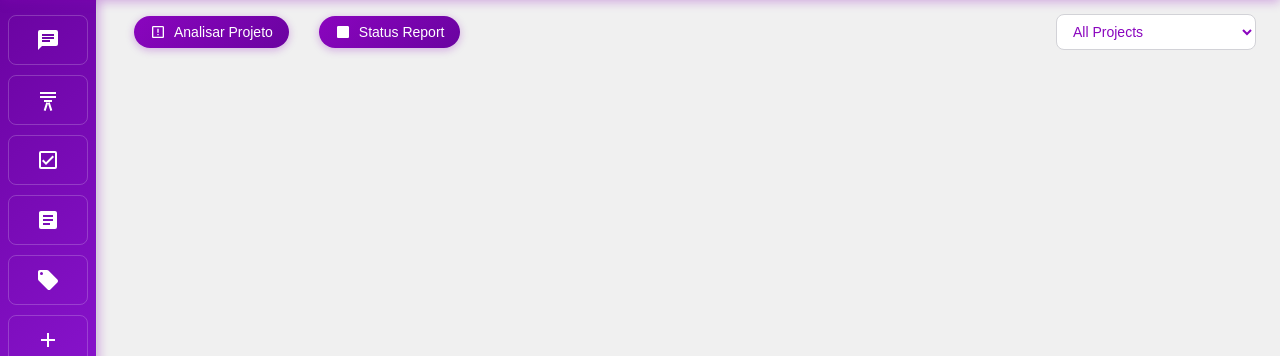
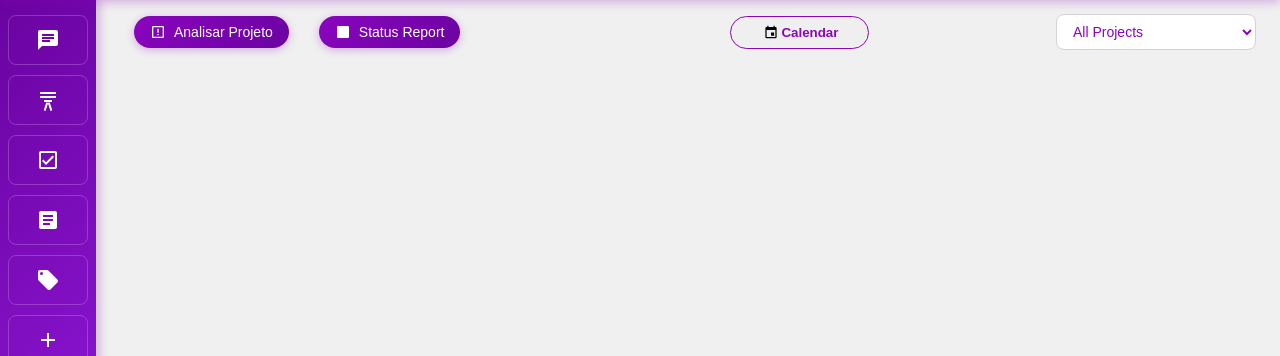
Before and after one commit to renatogritti/Deeply, a Python web app: template templates/kanban.html in a window 1280 px wide. Shown: the part 64-420 px from the top of the page. Run offline with Jinja, Linux system fonts and the light colour scheme; the template is opened without the code that fills it, so the values that code supplies are empty.

Commit message:
volta do calendario

```diff
--- a/templates/kanban.html
+++ b/templates/kanban.html
@@ -150,6 +150,12 @@
                     <path fill="currentColor" d="M19 3H5C3.89 3 3.89 3 5 3H19C20.11 3 21 3.89 21 5V19C21 20.11 20.11 21 19 21H5C3.89 21 3 20.11 3 19V5C3 3.89 3.89 3 5 3M19 19H5V5H19V19M11 7H13V13H11V7M11 15H13V17H11V15Z"/>
                 </svg>
                 Status Report
+            </button>
+            <button class="calendar-filter-button" onclick="window.location.href='/calendar'" style="border: 1px solid #8A05BE; padding: 8px 30px; display: flex; justify-content: center; align-items: center; border-radius: 30px; margin-left: 270px;">
+                <svg viewBox="0 0 24 24" width="20" height="15" style="fill: #8A05BE;">
+                    <path fill="currentColor" d="M19,19H5V8H19M16,1V3H8V1H6V3H5C3.89,3 3,3.89 3,5V19A2,2 0 0,0 5,21H19A2,2 0 0,0 21,19V5C21,3.89 20.1,3 19,3H18V1M17,12H12V17H17V12Z"/>
+                </svg>
+                <span style="color: #8A05BE; font-weight: bold;">   Calendar</span>
             </button>
         </div>
     </div>
```
